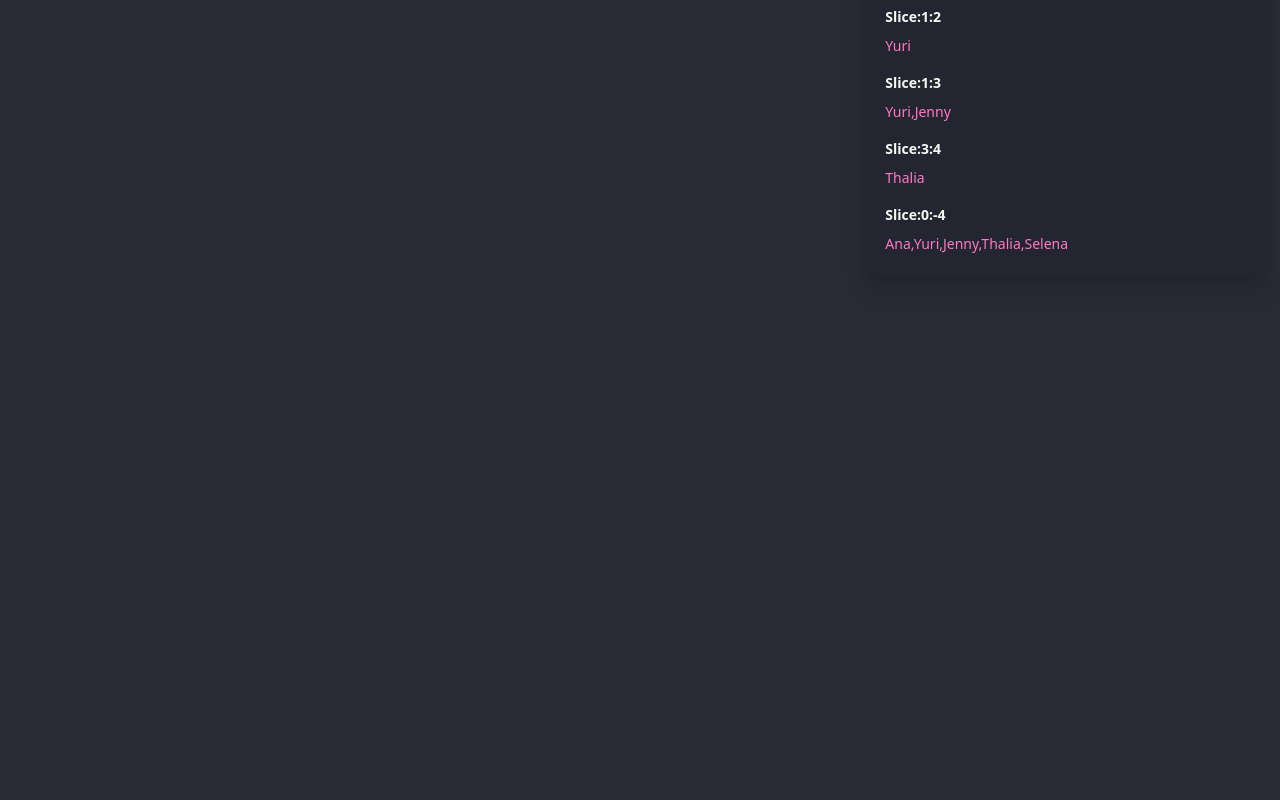
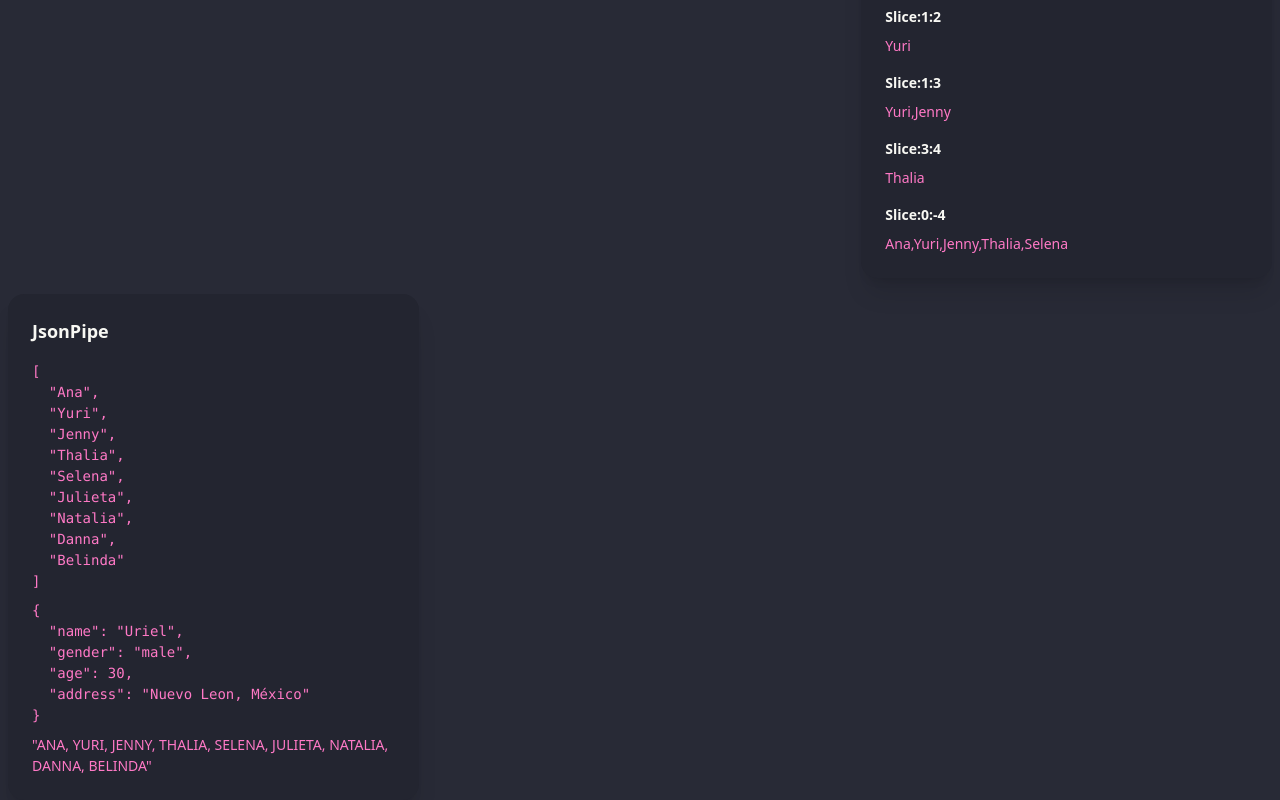
Before and after one commit to UrielQuiroz/pipes-app, an Angular app: page /uncommon in a window 1280 px wide. Shown: the part 347-1147 px from the top of the page. Before the commit the page ends 800 px from the top, so only its background shows below. Built offline with nearby package versions, Linux system fonts and the light colour scheme.

Commit message:
JsonPipe

```diff
--- a/src/app/pages/uncommon-page/uncommon-page.html
+++ b/src/app/pages/uncommon-page/uncommon-page.html
@@ -44,4 +44,10 @@
     <b class="mt-2">Slice:0:-4</b>
     <p class="text-primary">{{ clients() | slice : 0 : -4}}</p>
   </app-card>
+
+  <app-card title="JsonPipe">
+    <pre class="text-primary">{{ clients() | json }}</pre>
+    <pre class="text-primary">{{ client() | json }}</pre>
+    <p class="text-primary">{{ clients().join(", ") | json | uppercase }}</p>
+  </app-card>
 </div>
--- a/src/app/pages/uncommon-page/uncommon-page.ts
+++ b/src/app/pages/uncommon-page/uncommon-page.ts
@@ -1,6 +1,6 @@
 import { ChangeDetectionStrategy, Component, signal } from '@angular/core';
 import { CardComponent } from "../../components/card/card";
-import { I18nPluralPipe, I18nSelectPipe, SlicePipe } from '@angular/common';
+import { I18nPluralPipe, I18nSelectPipe, JsonPipe, SlicePipe, UpperCasePipe } from '@angular/common';
 
 const client1 = {
   name: 'Uriel',
@@ -18,7 +18,7 @@
 
 @Component({
   selector: 'app-uncommon-page',
-  imports: [CardComponent, I18nSelectPipe, I18nPluralPipe, SlicePipe, ],
+  imports: [CardComponent, I18nSelectPipe, I18nPluralPipe, SlicePipe, JsonPipe, UpperCasePipe],
   templateUrl: './uncommon-page.html',
   changeDetection: ChangeDetectionStrategy.OnPush,
 })
```
